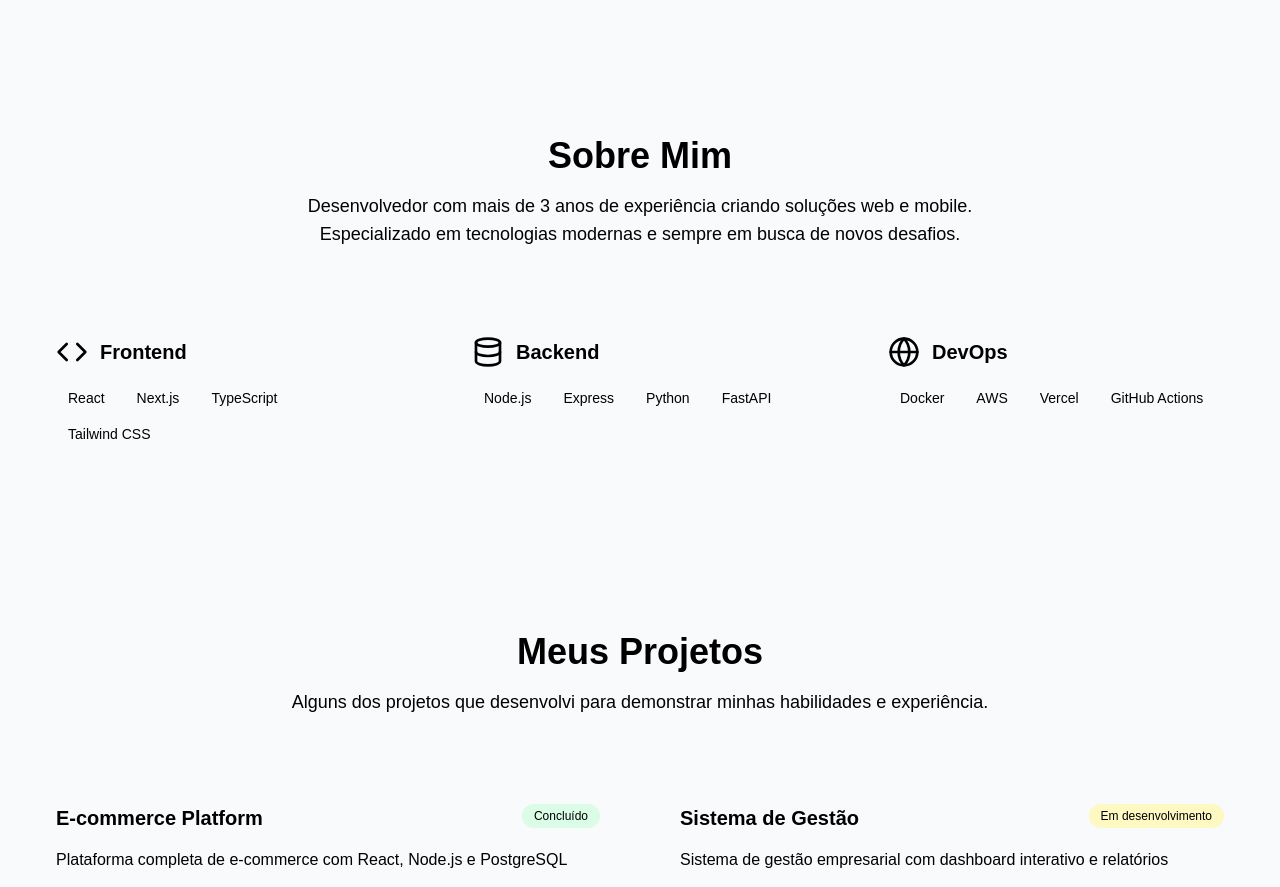
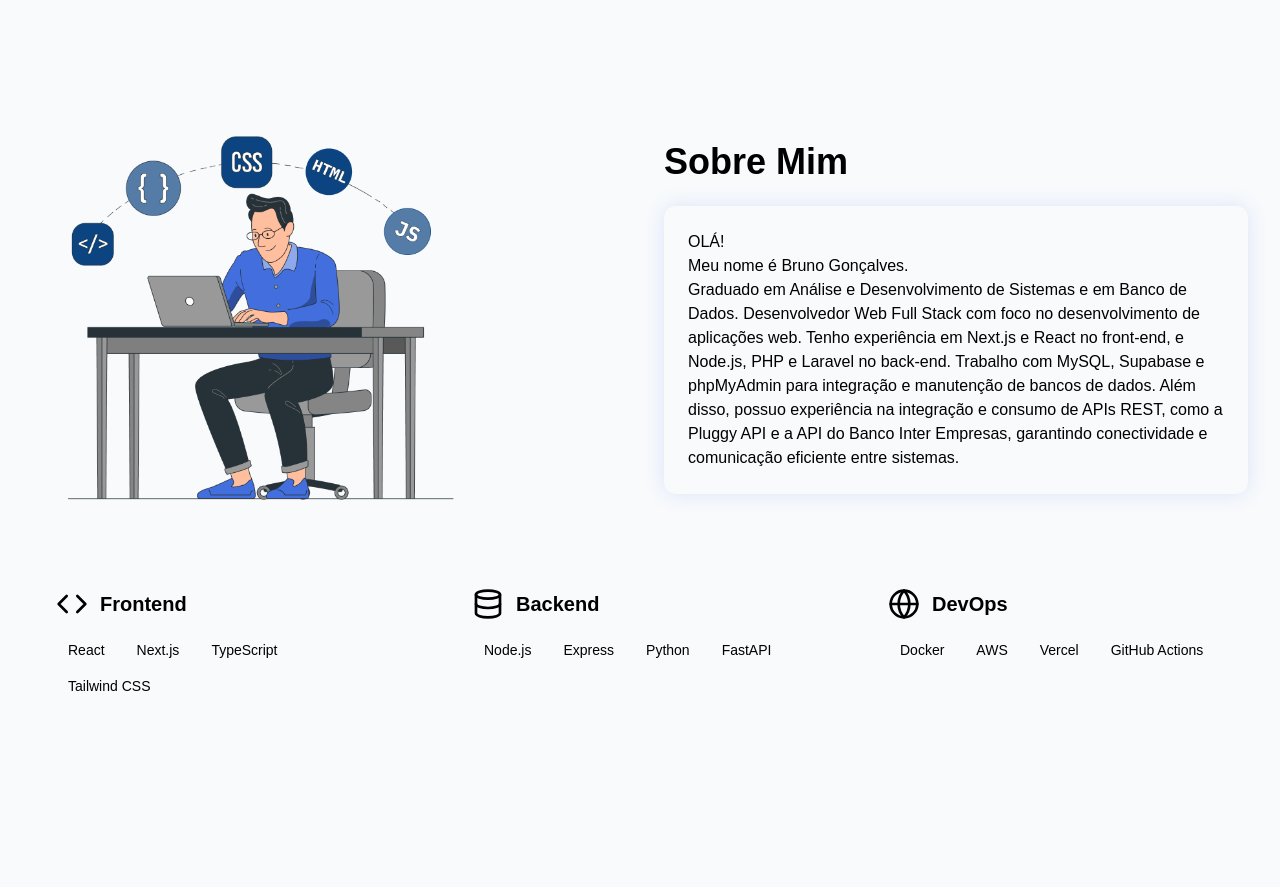
Before and after one commit to brunomonteiro1993/portfolio, a Next.js app: page / in a window 1280 px wide. Shown: the part 860-1747 px from the top of the page. Built offline with nearby package versions, Linux system fonts and the light colour scheme.

Commit message:
⬆️ Sobre mim

```diff
--- /dev/null
+++ b/src/app/page.css
@@ -0,0 +1,19 @@
+/* Hero Section - Technology Tags */
+.tech-tag {
+  background-color: rgba(40, 169, 224, 0.25);
+  color: #8DDDFF;
+}
+
+/* Download CV Button */
+.download-cv-button {
+  background-color: #D6D6D6;
+  color: #000000;
+  border-radius: 3.40282e38px;
+}
+
+/* About Section - Border Solid */
+.bordaSolid {
+  border-radius: 12px;
+  padding: 24px;
+  box-shadow: 0 0 20px rgb(68 99 217 / 15%);;
+}
--- a/src/app/page.tsx
+++ b/src/app/page.tsx
@@ -1,45 +1,70 @@
-import { Header } from '@/components/Header';
-import { Footer } from '@/components/Footer';
-import { ExternalLink, Github, Linkedin, Mail, Code, Database, Globe } from 'lucide-react';
-import Image from 'next/image';
-import { TypewriterText } from '@/components/TypewriterText';
+import { Header } from "@/components/Header";
+import { Footer } from "@/components/Footer";
+import {
+  ExternalLink,
+  Github,
+  Linkedin,
+  Mail,
+  Code,
+  Database,
+  Globe,
+} from "lucide-react";
+import Image from "next/image";
+import { TypewriterText } from "@/components/TypewriterText";
+import "./page.css";
 
 export default function Home() {
   const projects = [
     {
-      title: 'E-commerce Platform',
-      description: 'Plataforma completa de e-commerce com React, Node.js e PostgreSQL',
-      technologies: ['React', 'Node.js', 'PostgreSQL', 'Stripe'],
-      link: 'https://github.com/bruno/ecommerce',
-      status: 'Concluído',
+      title: "E-commerce Platform",
+      description:
+        "Plataforma completa de e-commerce com React, Node.js e PostgreSQL",
+      technologies: ["React", "Node.js", "PostgreSQL", "Stripe"],
+      link: "https://github.com/bruno/ecommerce",
+      status: "Concluído",
     },
     {
-      title: 'Sistema de Gestão',
-      description: 'Sistema de gestão empresarial com dashboard interativo e relatórios',
-      technologies: ['Next.js', 'TypeScript', 'Prisma', 'MySQL'],
-      link: 'https://github.com/bruno/gestao-sistema',
-      status: 'Em desenvolvimento',
+      title: "Sistema de Gestão",
+      description:
+        "Sistema de gestão empresarial com dashboard interativo e relatórios",
+      technologies: ["Next.js", "TypeScript", "Prisma", "MySQL"],
+      link: "https://github.com/bruno/gestao-sistema",
+      status: "Em desenvolvimento",
     },
     {
-      title: 'API RESTful',
-      description: 'API robusta para gerenciamento de usuários e autenticação JWT',
-      technologies: ['Express.js', 'MongoDB', 'JWT', 'Docker'],
-      link: 'https://github.com/bruno/api-restful',
-      status: 'Concluído',
+      title: "API RESTful",
+      description:
+        "API robusta para gerenciamento de usuários e autenticação JWT",
+      technologies: ["Express.js", "MongoDB", "JWT", "Docker"],
+      link: "https://github.com/bruno/api-restful",
+      status: "Concluído",
     },
     {
-      title: 'App Mobile',
-      description: 'Aplicativo mobile para delivery com React Native e Firebase',
-      technologies: ['React Native', 'Firebase', 'Redux', 'Expo'],
-      link: 'https://github.com/bruno/delivery-app',
-      status: 'Em desenvolvimento',
+      title: "App Mobile",
+      description:
+        "Aplicativo mobile para delivery com React Native e Firebase",
+      technologies: ["React Native", "Firebase", "Redux", "Expo"],
+      link: "https://github.com/bruno/delivery-app",
+      status: "Em desenvolvimento",
     },
   ];
 
   const skills = [
-    { name: 'Frontend', icon: Code, technologies: ['React', 'Next.js', 'TypeScript', 'Tailwind CSS'] },
-    { name: 'Backend', icon: Database, technologies: ['Node.js', 'Express', 'Python', 'FastAPI'] },
-    { name: 'DevOps', icon: Globe, technologies: ['Docker', 'AWS', 'Vercel', 'GitHub Actions'] },
+    {
+      name: "Frontend",
+      icon: Code,
+      technologies: ["React", "Next.js", "TypeScript", "Tailwind CSS"],
+    },
+    {
+      name: "Backend",
+      icon: Database,
+      technologies: ["Node.js", "Express", "Python", "FastAPI"],
+    },
+    {
+      name: "DevOps",
+      icon: Globe,
+      technologies: ["Docker", "AWS", "Vercel", "GitHub Actions"],
+    },
   ];
 
   return (
@@ -48,7 +73,10 @@ export default function Home() {
 
       <main>
         {/* Hero Section */}
-        <section id="inicio" className="hero-bg py-20 px-4 sm:px-6 lg:px-8 min-h-screen flex items-center">
+        <section
+          id="inicio"
+          className="hero-bg py-20 px-4 sm:px-6 lg:px-8 min-h-screen flex items-center"
+        >
           <div className="max-w-7xl mx-auto w-full">
             <div className="grid grid-cols-1 lg:grid-cols-2 gap-12 items-center">
               {/* Left Side - Text Content */}
@@ -73,14 +101,26 @@ export default function Home() {
 
                 {/* Technology Tags */}
                 <div className="flex flex-wrap gap-4 mt-8">
-                    {['PHP', 'Laravel', 'Node.js', 'JavaScript', 'TypeScript', 'React.js', 'Next.js', 'HTML5', 'CSS3', 'Bootstrap', 'Tailwind', 'MySQL', 'Supabase', 'APIs REST', 'Git & GitHub'].map((tech) => (
+                  {[
+                    "PHP",
+                    "Laravel",
+                    "Node.js",
+                    "JavaScript",
+                    "TypeScript",
+                    "React.js",
+                    "Next.js",
+                    "HTML5",
+                    "CSS3",
+                    "Bootstrap",
+                    "Tailwind",
+                    "MySQL",
+                    "Supabase",
+                    "APIs REST",
+                    "Git & GitHub",
+                  ].map((tech) => (
                     <span
                       key={tech}
-                        className="px-6 py-3 rounded-full text-sm font-medium transition-colors duration-200"
-                        style={{
-                          backgroundColor: 'rgba(40, 169, 224, 0.25)',
-                          color: '#8DDDFF'
-                        }}
+                      className="tech-tag px-6 py-3 rounded-full text-sm font-medium transition-colors duration-200"
                     >
                       {tech}
                     </span>
@@ -92,16 +132,21 @@ export default function Home() {
                   <a
                     href="/documents/curriculo-bruno.pdf"
                     download="Bruno-Goncalves-Curriculo.pdf"
-                      className="inline-flex items-center justify-center px-8 py-4 font-medium transition-all duration-200 hover:scale-105"
-                      style={{
-                        backgroundColor: '#D6D6D6',
-                        color: '#000000',
-                        borderRadius: '3.40282e38px'
-                      }}
+                    className="download-cv-button inline-flex items-center justify-center px-8 py-4 font-medium transition-all duration-200 hover:scale-105"
                   >
                     Download CV
-                      <svg className="ml-2 h-5 w-5" fill="none" stroke="currentColor" viewBox="0 0 24 24">
-                        <path strokeLinecap="round" strokeLinejoin="round" strokeWidth={2} d="M12 10v6m0 0l-3-3m3 3l3-3m2 8H7a2 2 0 01-2-2V5a2 2 0 012-2h5.586a1 1 0 01.707.293l5.414 5.414a1 1 0 01.293.707V19a2 2 0 01-2 2z" />
+                    <svg
+                      className="ml-2 h-5 w-5"
+                      fill="none"
+                      stroke="currentColor"
+                      viewBox="0 0 24 24"
+                    >
+                      <path
+                        strokeLinecap="round"
+                        strokeLinejoin="round"
+                        strokeWidth={2}
+                        d="M12 10v6m0 0l-3-3m3 3l3-3m2 8H7a2 2 0 01-2-2V5a2 2 0 012-2h5.586a1 1 0 01.707.293l5.414 5.414a1 1 0 01.293.707V19a2 2 0 01-2 2z"
+                      />
                     </svg>
                   </a>
                   <a
@@ -138,17 +183,53 @@ export default function Home() {
         {/* About Section */}
         <section id="sobre" className="py-20 bg-secondary">
           <div className="max-w-7xl mx-auto px-4 sm:px-6 lg:px-8">
-            <div className="text-center mb-16">
+            <div className="grid grid-cols-1 lg:grid-cols-2 gap-12 items-center mb-16">
+              {/* Left Side - Image */}
+              <div className="flex justify-center lg:justify-start">
+                <div className="w-full max-w-md">
+                  <Image
+                    src="/image/sobreMin.png"
+                    alt="Desenvolvedor trabalhando"
+                    width={600}
+                    height={600}
+                    className="rounded-lg"
+                  />
+                </div>
+              </div>
+
+              {/* Right Side - About Content */}
+              <div className="space-y-6">
+                <div>
                   <h2 className="text-3xl md:text-4xl font-bold text-primary mb-4">
                     Sobre Mim
                   </h2>
-              <p className="text-lg text-secondary max-w-3xl mx-auto">
-                Desenvolvedor com mais de 3 anos de experiência criando soluções web e mobile.
-                Especializado em tecnologias modernas e sempre em busca de novos desafios.
+                </div>
+
+                <div className="space-y-4">
+                  <div className="bordaSolid">
+                    <p className="text-secondary">OLÁ!</p>
+                    <p className="text-secondary">
+                      Meu nome é Bruno Gonçalves.
+                    </p>
+                    <p className="text-secondary">
+                      Graduado em Análise e Desenvolvimento de Sistemas e em
+                      Banco de Dados. Desenvolvedor Web Full Stack com foco no
+                      desenvolvimento de aplicações web. Tenho experiência em
+                      Next.js e React no front-end, e Node.js, PHP e Laravel no
+                      back-end. Trabalho com MySQL, Supabase e phpMyAdmin para
+                      integração e manutenção de bancos de dados. Além disso,
+                      possuo experiência na integração e consumo de APIs REST,
+                      como a Pluggy API e a API do Banco Inter Empresas,
+                      garantindo conectividade e comunicação eficiente entre
+                      sistemas.
                     </p>
                   </div>
+                </div>
+              </div>
+            </div>
 
-            <div className="grid grid-cols-1 md:grid-cols-3 gap-8">
+            {/* Skills Cards */}
+            <div className="grid grid-cols-1 md:grid-cols-3 gap-8 mt-16">
               {skills.map((skill) => {
                 const Icon = skill.icon;
                 return (
@@ -187,7 +268,8 @@ export default function Home() {
                 Meus Projetos
               </h2>
               <p className="text-lg text-secondary max-w-3xl mx-auto">
-                Alguns dos projetos que desenvolvi para demonstrar minhas habilidades e experiência.
+                Alguns dos projetos que desenvolvi para demonstrar minhas
+                habilidades e experiência.
               </p>
             </div>
 
@@ -203,18 +285,16 @@ export default function Home() {
                     </h3>
                     <span
                       className={`px-3 py-1 rounded-full text-xs font-medium ${
-                        project.status === 'Concluído'
-                          ? 'bg-green-100 text-green-800 dark:bg-green-900 dark:text-green-200'
-                          : 'bg-yellow-100 text-yellow-800 dark:bg-yellow-900 dark:text-yellow-200'
+                        project.status === "Concluído"
+                          ? "bg-green-100 text-green-800 dark:bg-green-900 dark:text-green-200"
+                          : "bg-yellow-100 text-yellow-800 dark:bg-yellow-900 dark:text-yellow-200"
                       }`}
                     >
                       {project.status}
                     </span>
                   </div>
 
-                  <p className="text-secondary mb-4">
-                    {project.description}
-                  </p>
+                  <p className="text-secondary mb-4">{project.description}</p>
 
                   <div className="flex flex-wrap gap-2 mb-4">
                     {project.technologies.map((tech) => (
@@ -249,8 +329,8 @@ export default function Home() {
               Vamos Trabalhar Juntos?
             </h2>
             <p className="text-lg text-secondary mb-8">
-              Estou sempre aberto a novas oportunidades e projetos interessantes.
-              Entre em contato comigo!
+              Estou sempre aberto a novas oportunidades e projetos
+              interessantes. Entre em contato comigo!
             </p>
 
             <div className="flex flex-col sm:flex-row gap-4 justify-center">
```
Also changed, not shown: public/image/sobreMin.png (added). Lines whose indentation alone changed are shown as unchanged.
